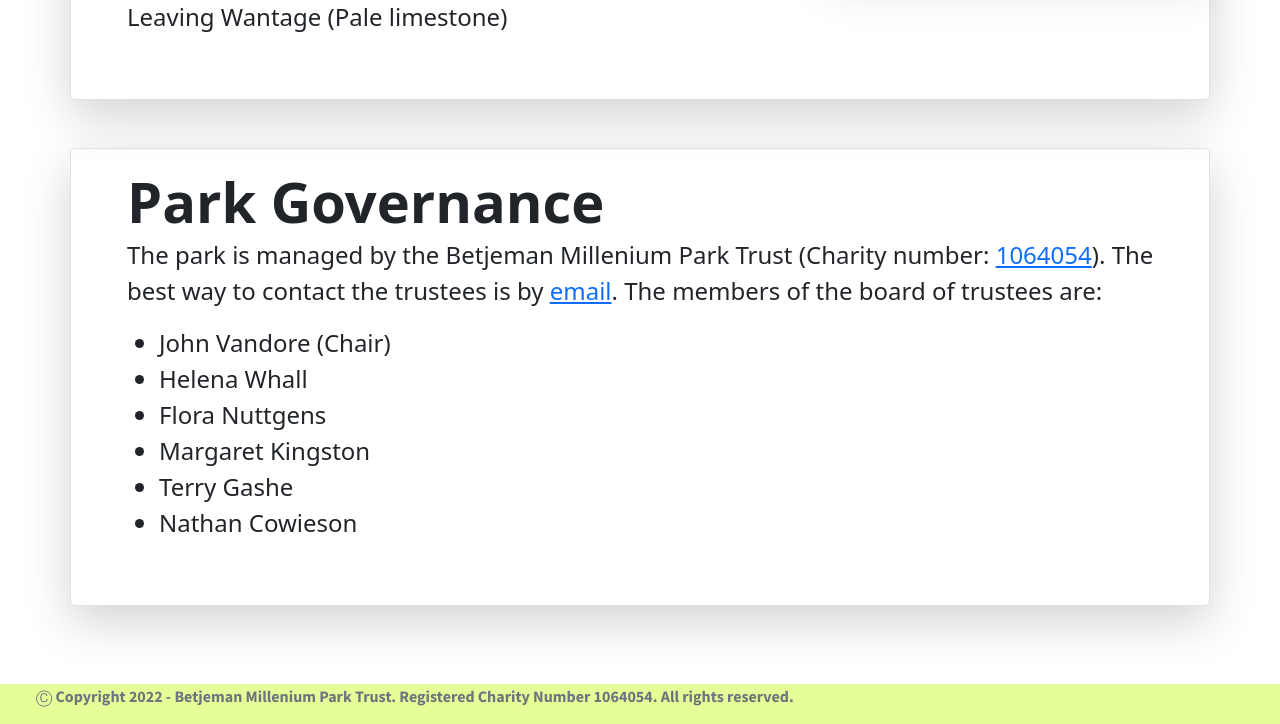
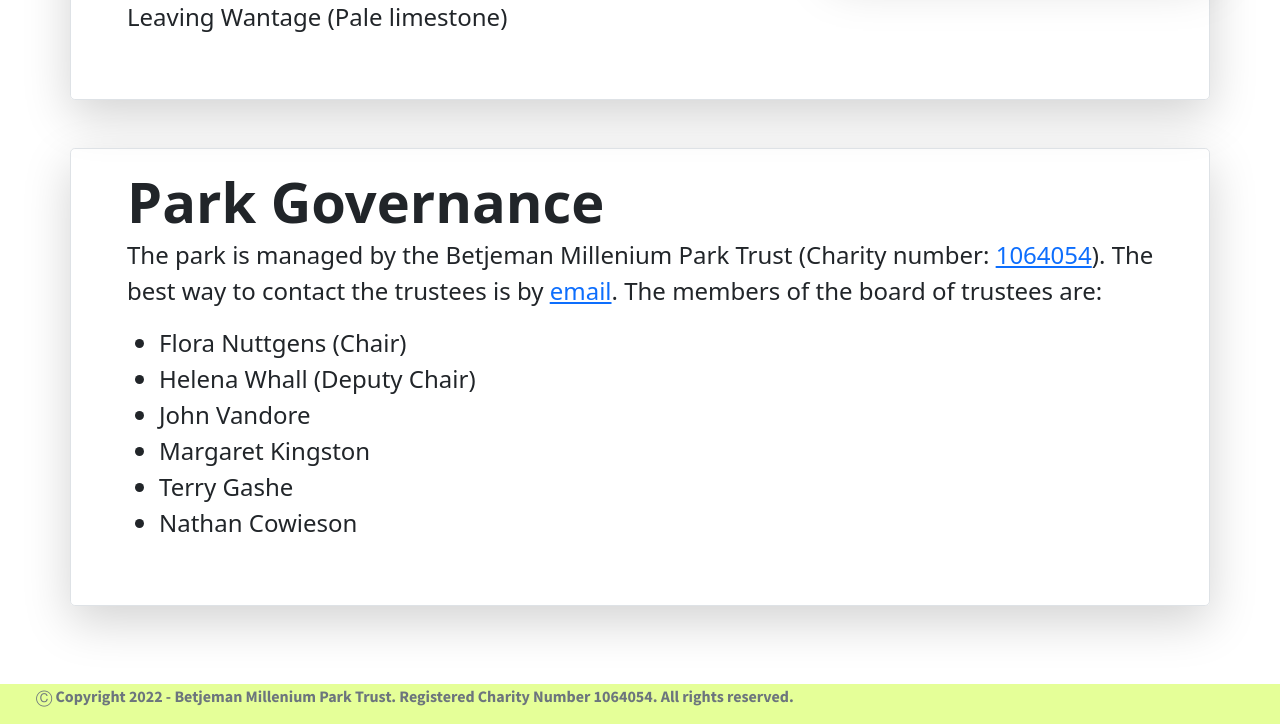
Before and after one commit to nathancowieson/BMP_website, a plain HTML site: page about.html in a window 1280 px wide. Shown: the part 3121-3845 px from the top of the page. Drawn offline with nearby package versions, Linux system fonts and the light colour scheme.

Commit message:
Moved Chair label to Flora and added Helena as deputy

```diff
--- a/content-panels/governance-panel.html
+++ b/content-panels/governance-panel.html
@@ -6,9 +6,9 @@
 	  The park is managed by the Betjeman Millenium Park Trust (Charity number: <a href="https://register-of-charities.charitycommission.gov.uk/charity-search/-/charity-details/3942007/full-print">1064054</a>). The best way to contact the trustees is by <a href="mailto:trustees@betjemanpark.org.uk">email</a>. The members of the board of trustees are:
 	</p>
 	<ul class="fs-4">
-	  <li>John Vandore (Chair)</li>
-	  <li>Helena Whall</li>
-	  <li>Flora Nuttgens</li>
+	  <li>Flora Nuttgens (Chair)</li>
+	  <li>Helena Whall (Deputy Chair)</li>
+	  <li>John Vandore</li>
 	  <li>Margaret Kingston</li>
 	  <li>Terry Gashe</li>
 	  <li>Nathan Cowieson</li>
```
